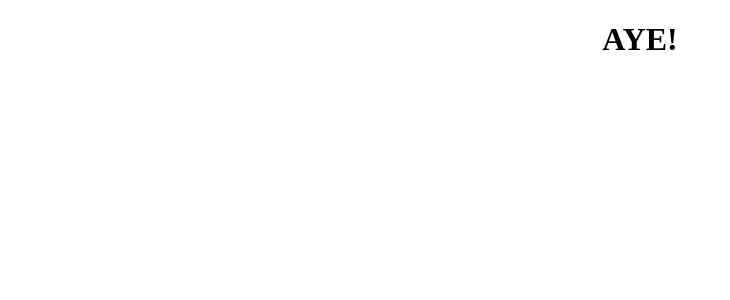
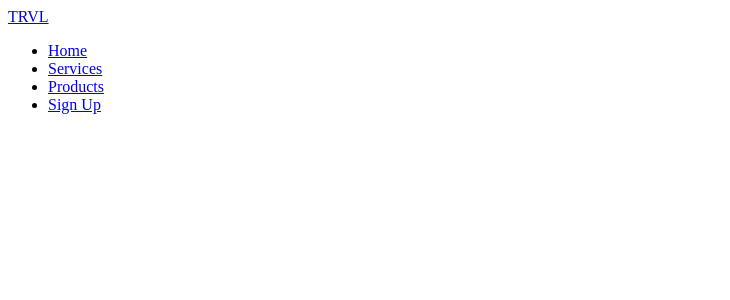
Before and after one commit to psarge2/react-template-2, a React (Create React App) app: page / in a window 1280 px wide. Shown: the top 300 px of the page, without its empty margins (0-730 px from the left). Built offline with nearby package versions, Linux system fonts and the light colour scheme.

Commit message:
added navbar.css, button.js and button.css

```diff
--- a/src/App.js
+++ b/src/App.js
@@ -1,11 +1,17 @@
-
+import Navbar from './components/Navbar';
+import { BrowserRouter as Router, Switch, Route } from 'react-router-dom';
 import './App.css';
 
 function App() {
   return (
-    <div className="App">
-     <h1>AYE!</h1>
-    </div>
+    <>
+    <Router>
+     <Navbar />
+     <Switch>
+       <Route path="/" exact />
+     </Switch>
+     </Router>
+    </>
   );
 }
 
--- /dev/null
+++ b/src/components/Navbar.js
@@ -0,0 +1,48 @@
+import React, { useState } from 'react';
+import { Link } from 'react-router-dom';
+
+function Navbar() {
+  const [click, setClick] = useState(false);
+
+  const handleClick = () => setClick(!click);
+  const closeMobileMenu = () => setClick(false);
+
+    return (
+      <>
+        <nav className="navbar">
+          <div className="navbar-container">
+            <Link to="/" className="navbar-logo">
+              TRVL <i className="fab fa-typo3"></i>
+            </Link>
+            <div className='menu-icon' onClick={handleClick}>
+              <i className={click ? 'fas fa-times' : 'fas fa-bars'} />
+            </div>
+            <ul className={click ? 'nav-menu active' : 'nav-menu'}>
+              <li className='nav-item'>
+                <Link to='/' className='nav-links' onClick={closeMobileMenu}>
+                  Home
+                </Link>
+              </li>
+              <li className='nav-item'>
+                <Link to='/services' className='nav-links' onClick={closeMobileMenu}>
+                  Services
+                </Link>
+              </li>
+              <li className='nav-item'>
+                <Link to='/products' className='nav-links' onClick={closeMobileMenu}>
+                  Products
+                </Link>
+              </li>
+              <li className='nav-item'>
+                <Link to='/sign-up' className='nav-links-mobile' onClick={closeMobileMenu}>
+                  Sign Up
+                </Link>
+              </li>
+            </ul>
+          </div>
+        </nav>
+      </>
+    )
+}
+
+export default Navbar
```
Also changed, not shown: src/components/Button.css (added), src/components/Button.js (added), src/components/Navbar.css (added).
